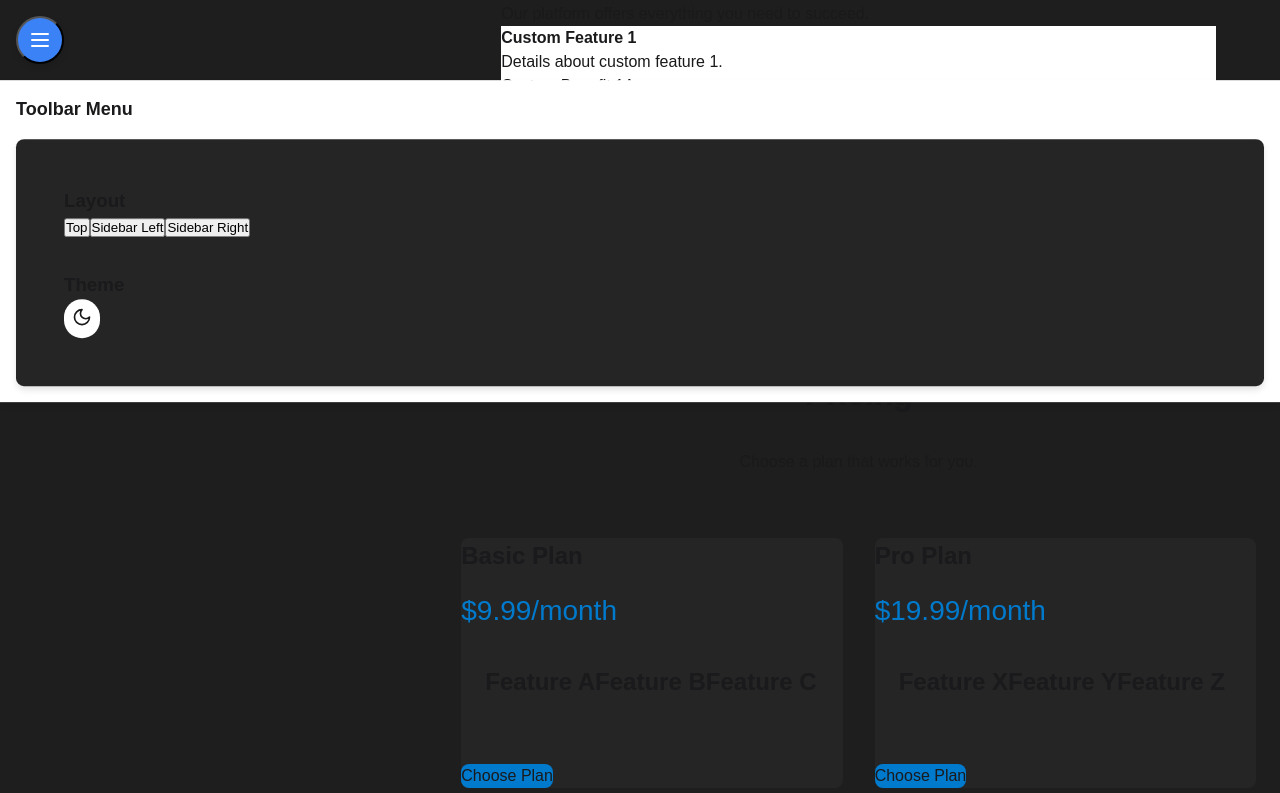
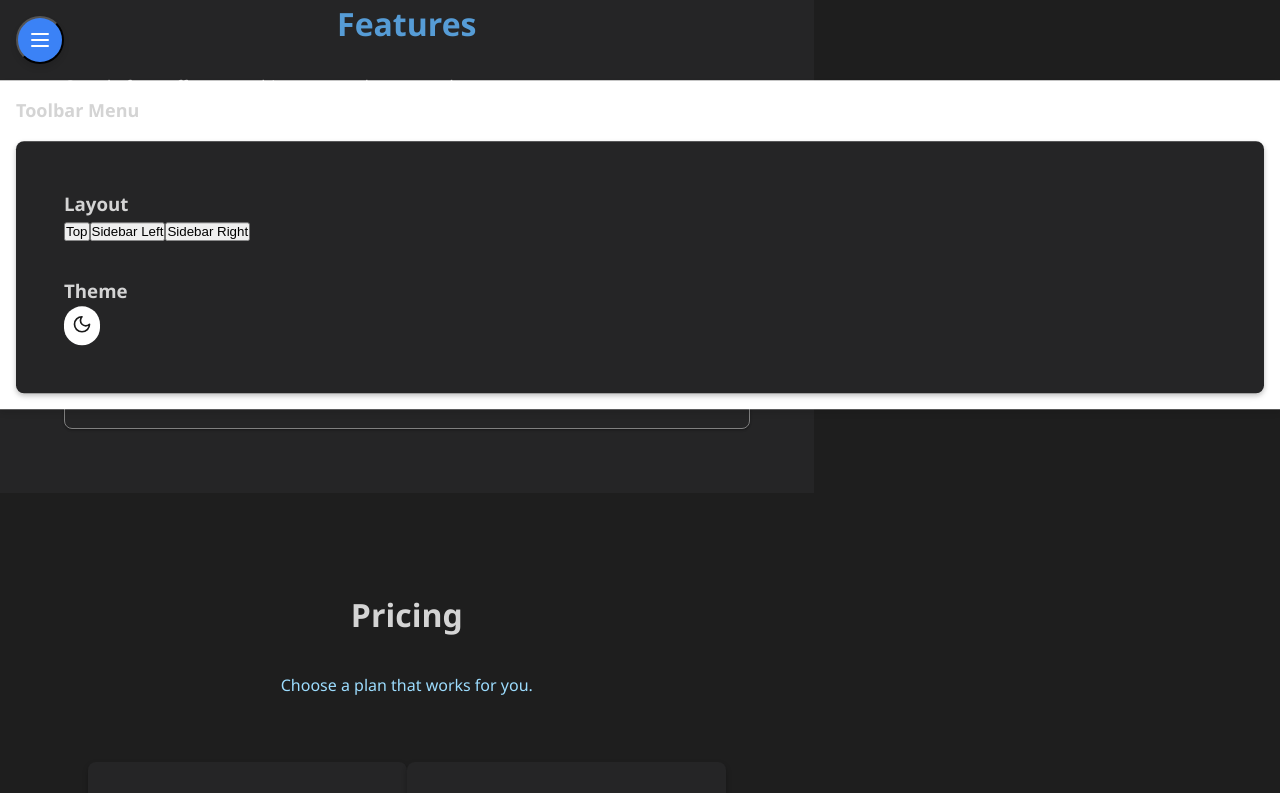
Before and after one commit to bgazman/ui, a React (Vite) app: page / in a window 1280 px wide. Shown: the part 720-1513 px from the top of the page. Built offline with nearby package versions, Linux system fonts and the light colour scheme.

Commit message:
more refactoring and fixing

```diff
--- a/src/components/features/features.css
+++ b/src/components/features/features.css
@@ -1,51 +1,70 @@
-/* features.css */
+.features-grid {
+    display: grid;
+    grid-template-columns: repeat(auto-fit, minmax(var(--card-min-width, 300px), 1fr));
+    gap: var(--layout-grid-gap-md, var(--space-3_5)); /* Default to medium gap */
+}
 .features-section {
-    padding: var(--section-padding, var(--spacing-2));
-    margin-top: var(--section-margin-top, var(--spacing-4));
+    padding: var(--section-padding, var(--space-4_5)); /* Default to defined space scale */
+    margin-top: var(--section-margin-top, var(--space-2_5)); /* Use appropriate space */
+    background-color: var(--color-content-background, #252526);
 }
 
 .features-title {
-    font-size: var(--title-font-size, var(--font-lg));
-    font-weight: var(--title-font-weight, bold);
-    margin-bottom: var(--title-margin-bottom, var(--spacing-2));
+    font-size: var(--font-7_5); /* Use typography variables for titles */
+    font-weight: var(--weight-4_4); /* Use weight variables */
+    margin-bottom: var(--space-3_5);
     text-align: center;
-}
-
-.features-grid {
-    display: grid;
-    grid-template-columns: repeat(auto-fit, minmax(var(--card-min-width, 300px), 1fr));
-    gap: var(--grid-gap, var(--spacing-3));
+    color: var(--primary-color); /* Utilize primary color for title */
 }
 
 .feature-card {
-    padding: var(--card-padding, var(--spacing-2));
-    border: var(--card-border-width, 1px) solid var(--card-border-color, var(--color-border));
-    border-radius: var(--card-border-radius, var(--radius-lg));
-    box-shadow: var(--box-shadow-card, none);
-    background-color: var(--card-bg, #ffffff);
-    transition: var(--transition-transform, transform 0.2s);
+    padding: var(--card-padding, var(--space-2_5)); /* Defined spacing */
+    border: 1px solid var(--neutral-color); /* Use neutral color for card border */
+    border-radius: var(--radius-2_5, 8px);
+    box-shadow: var(--shadow-1_3); /* Subtle shadow */
+    background-color: var(--surface-color, #ffffff);
+    transition: transform var(--transition-2_3, 300ms) var(--transition-timing, ease);
 }
 
 .feature-card:hover {
     transform: translateY(var(--card-hover-lift, -4px));
-    box-shadow: var(--box-shadow-hover, 0px 6px 8px rgba(0, 0, 0, 0.15));
+    box-shadow: var(--shadow-2_3); /* Increase the shadow depth on hover */
+    background-color: var(--highlight-color, #3C3C3C); /* Ensure a more visible hover */
 }
 
 .feature-card__title {
-    font-size: var(--card-title-font-size, var(--font-md));
-    font-weight: var(--card-title-font-weight, 600);
-    margin-bottom: var(--card-title-margin-bottom, var(--spacing-1));
+    font-size: var(--font-4_5, 1.25rem); /* Title font size */
+    font-weight: var(--weight-3_4); /* Semi-bold weight */
+    margin-bottom: var(--space-1_5); /* Spacing consistency */
+    color: var(--primary-color, #569CD6); /* Use primary color */
 }
 
 .feature-card__description {
-    font-size: var(--card-description-font-size, var(--font-sm));
-    margin-bottom: var(--card-description-margin-bottom, var(--spacing-2));
-    color: var(--text-secondary, #6b7280);
+    font-size: var(--font-2_5, 1rem); /* Description font size */
+    margin-bottom: var(--space-2_5); /* Appropriate spacing */
+    color: var(--text-secondary, #9CDCFE); /* Match secondary text color */
 }
 
 .feature-card__benefits {
-    list-style-type: var(--benefit-list-style, disc);
-    padding-left: var(--benefit-list-padding, 1.25rem);
-    font-size: var(--benefit-list-font-size, var(--font-sm));
-    color: var(--text-secondary, #6b7280);
+    list-style-type: disc;
+    padding-left: var(--space-2_5);
+    font-size: var(--font-1_5); /* Secondary font sizing for lists */
+    color: var(--text-secondary, #9CDCFE); /* Align with secondary style */
 }
+.feature-card__button {
+    display: inline-block;
+    height: var(--btn-height, 2.5rem);
+    padding: var(--btn-padding, 0 1rem);
+    border-radius: var(--btn-radius, var(--radius-1_5, 4px));
+    font-size: var(--font-2_5, 1rem);
+    font-weight: var(--weight-3_4); /* Ensure legible button text */
+    color: #fff;
+    background-color: var(--accent-blue);
+    text-align: center;
+    text-decoration: none;
+    transition: all var(--transition-1_3);
+}
+
+.feature-card__button:hover {
+    background-color: var(--accent-hover); /* Darker hover color */
+}
--- a/src/components/header/header.css
+++ b/src/components/header/header.css
@@ -1,6 +1,6 @@
 /* Overall header styles */
 .header {
-  background-color: var(--surface-color); /* Theme-based surface background */
+  background-color: var(--header-bg); /* Theme-based surface background */
   box-shadow: var(--shadow-2_3); /* Use theme shadow variable */
   padding: var(--space-4_5); /* Consistent spacing from theme */
   display: flex;
--- a/src/components/header/header.tsx
+++ b/src/components/header/header.tsx
@@ -15,11 +15,11 @@ interface HeaderProps {
 
 const Header: React.FC<HeaderProps> = ({ logo, navItems, brandName, onSettingsClick }) => {
     return (
-        <header className="header bg-white shadow-md p-4">
-            <div className="header-container container mx-auto flex justify-between items-center">
+        <header className="header ">
+            <div className="header-container">
                 {/* Logo */}
                 <div className="header-logo">
-                    <a href={logo.src} className="header-brand text-xl font-bold text-gray-800">
+                    <a href={logo.src} className="header-brand">
                         {brandName}
                     </a>
                 </div>
--- a/src/components/layout/layout.css
+++ b/src/components/layout/layout.css
@@ -9,7 +9,7 @@
 /* Top layout */
 .layout-container[data-layout="top"] {
     grid-template-areas:
-        "topbar"
+        "header"
         "content";
     grid-template-rows: var(--header-height) 1fr; /* Use dynamic header height */
 }
@@ -21,7 +21,7 @@
 /* Left sidebar layout */
 .layout-container[data-layout="sidebar-left"] {
     grid-template-areas:
-        "topbar topbar"
+        "header header"
         "sidebar content";
     grid-template-columns: var(--navigation-width) 1fr; /* Use theme sidebar width */
     grid-template-rows: var(--header-height) 1fr;
@@ -36,7 +36,7 @@
 /* Right sidebar layout */
 .layout-container[data-layout="sidebar-right"] {
     grid-template-areas:
-        "topbar topbar"
+        "header header"
         "content sidebar";
     grid-template-columns: 1fr var(--navigation-width); /* Sidebar width defined in theme */
     grid-template-rows: var(--header-height) 1fr;
@@ -49,9 +49,9 @@
 }
 
 /* Shared grid areas */
-.topbar {
-    grid-area: topbar;
-    background-color: var(--primary-color); /* Use theme primary color */
+.header {
+    grid-area: header;
+    background-color: var(--header-bg);
     color: var(--text-secondary); /* Contrasting color for readability */
     padding: 0 var(--space-4_5); /* Use large spacing for padding */
     display: flex;
@@ -61,7 +61,7 @@
 
 .sidebar {
     grid-area: sidebar;
-    background-color: var(--surface-color); /* Surface background variable */
+    background-color: var(--sidebar-bg);
     border-right: 1px solid var(--highlight-color); /* Sidebar border color */
     padding: var(--space-2_5); /* Use spacing variable for consistent padding */
     overflow-y: auto;
@@ -74,7 +74,7 @@
     grid-area: content;
     padding: var(--space-3_5); /* Use theme spacing variable */
     overflow-y: auto;
-    background-color: var(--color-content-background, var(--color-background)); /* Fallback for content area */
+    background-color: var(--content-bg);
     color: var(--color-text); /* Theme text color */
 }
 
@@ -90,21 +90,3 @@
 .sidebar__nav-link:hover {
     color: var(--primary-color); /* Change to primary color on hover */
 }
-
-/* Root layout variables */
-:root {
-    /* Header and Navigation */
-    --layout-header-height: var(--header-height, 60px); /* Header height (supports fallback) */
-    --layout-sidebar-width: var(--navigation-width, 250px); /* Sidebar width */
-    --layout-sidebar-collapsed-width: var(--collapsed-sidebar-width, 60px); /* Collapsed sidebar width */
-
-    /* Grid Gaps */
-    --layout-grid-gap-sm: var(--grid-gap-1_1, 1.5rem); /* Smaller gaps */
-    --layout-grid-gap-md: var(--grid-gap-2_1, 2rem); /* Medium gaps */
-    --layout-grid-gap-lg: var(--grid-gap-3_1, 2.5rem); /* Larger gaps */
-
-    /* Sizing */
-    --layout-max-width: var(--container-width, 1200px); /* Maximum container width */
-    --layout-section-padding: var(--section-padding, 4rem); /* Section padding */
-    --layout-content-margin: var(--space-2_5, 1rem); /* Content margin controlled dynamically */
-}
--- a/src/components/pricing/pricing.css
+++ b/src/components/pricing/pricing.css
@@ -1,72 +1,76 @@
-/* pricing.css */
 .pricing-section {
-    padding: var(--space-6_5) 0; /* Consistent section padding from theme */
+    padding: var(--section-padding); /* Reuse section padding from theme */
+    margin-top: var(--section-margin-top); /* Optional: Consistent vertical spacing */
 }
 
 .pricing-container {
-    max-width: var(--container-width); /* Theme-based container width */
-    margin: 0 auto; /* Center align */
-    padding: 0 var(--space-3_5); /* Responsive container padding */
+    max-width: var(--layout-max-width); /* Use the defined maximum container width */
+    margin: 0 auto; /* Center alignment */
+    padding: 0 var(--space-3_5); /* Inner horizontal spacing based on root variables */
 }
 
 .pricing-title {
-    font-size: var(--font-7_5); /* Theme heading font size */
+    font-size: var(--font-7_5); /* Use theme heading font size */
     text-align: center;
-    margin-bottom: var(--space-4_5); /* Adjust margin-bottom using spacing variable */
+    margin-bottom: var(--space-4_5); /* Vertical spacing for separation */
 }
 
 .pricing-subtitle {
-    color: var(--color-secondary); /* Use theme secondary text color */
+    color: var(--text-secondary); /* Use root secondary text color */
     text-align: center;
-    margin-bottom: var(--space-6_5); /* Theme spacing for margin */
+    margin-bottom: var(--space-6_5); /* Consistent bottom spacing */
 }
 
 .pricing-list {
     display: grid;
-    grid-template-columns: repeat(auto-fit, minmax(var(--card-min-width, 300px), 1fr)); /* Flexible responsive columns */
-    gap: var(--space-4_5); /* Theme-based gap for grid */
+    grid-template-columns: repeat(auto-fit, minmax(var(--card-min-width, 300px), 1fr)); /* Responsive columns for cards */
+    gap: var(--layout-grid-gap-lg); /* Consistent grid spacing */
 }
 
 .pricing-card {
-    background-color: var(--surface-color); /* Theme-based surface background */
-    padding: var(--space-5); /* Consistent card padding */
-    border-radius: var(--radius-2_5); /* Rounded corners using theme value */
-    transition: transform var(--transition-2_3); /* Smooth transform transition */
+    background-color: var(--surface-color); /* Surface background set by theme */
+    padding: var(--card-padding, var(--space-5_5)); /* Card inner spacing */
+    border-radius: var(--radius-2_5); /* Theme-defined border radius */
+    box-shadow: var(--shadow-2_3); /* Subtle shadow for cards */
+    transition: transform var(--transition-2_3), box-shadow var(--transition-2_3); /* Smooth interaction effects */
 }
 
 .pricing-card:hover {
-    transform: translateY(var(--space-negative-1)); /* Slight hover lift effect */
+    transform: translateY(var(--card-hover-lift, -0.5rem)); /* Minor lift effect on hover */
+    box-shadow: var(--shadow-3_3); /* Enhanced depth for hover state */
 }
 
 .pricing-plan-title {
-    font-size: var(--font-5_5); /* Theme-based subheading font size */
-    margin-bottom: var(--space-2_5); /* Vertical spacing for margin-bottom */
+    font-size: var(--font-5_5); /* Subheading font size */
+    font-weight: var(--weight-3_4); /* Bold emphasis */
+    margin-bottom: var(--space-2_5); /* Space for visual separation */
 }
 
 .pricing-plan-price {
-    font-size: var(--font-6_5); /* Theme font size for pricing */
-    font-weight: var(--weight-3_4); /* Bold weight for price emphasis */
-    margin-bottom: var(--space-4_5); /* Adjust vertical spacing */
-    color: var(--accent-blue); /* Theme accent color for pricing */
+    font-size: var(--font-6_5); /* Font size for pricing */
+    font-weight: var(--weight-4_4); /* Enhanced weight for emphasis */
+    margin-bottom: var(--space-4_5); /* Spacing from next element */
+    color: var(--primary-color); /* Pricing color set to primary theme color */
 }
 
 .pricing-plan-features {
-    color: var(--color-secondary); /* Theme secondary text color */
-    margin-bottom: var(--space-6_5); /* Spacing for bottom margin */
-    padding-left: var(--space-3_5); /* Padding for feature list */
+    color: var(--text-secondary); /* Use secondary text color */
+    margin-bottom: var(--space-6_5); /* Consistent bottom margin */
+    padding-left: var(--space-3_5); /* Left padding for list indentation */
 }
 
 .choose-plan-btn {
     display: inline-block;
-    background-color: var(--accent-blue); /* Theme primary accent color for button */
-    color: var(--color-white); /* Theme text color for button */
-    padding: var(--space-2_5) var(--space-5); /* Consistent button padding */
-    border-radius: var(--radius-2_5); /* Rounded button corners */
-    text-decoration: none;
-    font-weight: var(--weight-2_5); /* Theme-based button font weight */
-    transition: background-color var(--transition-2_3); /* Smooth transition */
+    background-color: var(--accent-blue); /* Accent color for buttons */
+    color: #ffffff; /* Ensure readable text on button */
+    padding: var(--space-2_5) var(--space-5); /* Button paddings */
+    border-radius: var(--radius-2_5); /* Rounded corners */
+    font-weight: var(--weight-2_4); /* Medium weight for button text */
+    text-decoration: none; /* Remove underline for links styled as buttons */
+    transition: background-color var(--transition-2_3), transform var(--transition-2_3); /* Smooth hover effects */
 }
 
 .choose-plan-btn:hover {
-    background-color: var(--accent-hover); /* Theme hover color for button */
+    background-color: var(--accent-hover); /* Use hover state accent color */
+    transform: scale(1.05); /* Slight scaling effect for visual feedback */
 }
--- a/src/components/sidebar/sidebar.css
+++ b/src/components/sidebar/sidebar.css
@@ -1,7 +1,7 @@
 /* Sidebar-specific styles */
 .sidebar {
     background-color: var(--surface-color); /* Theme-based surface/background color */
-    width: var(--space-64); /* 16rem as per theme spacing variable */
+    width: var(--space-3_5); /* 16rem as per theme spacing variable */
     min-height: 100vh; /* Full viewport height */
     box-shadow: var(--shadow-3_3); /* Theme-defined shadow */
     padding: var(--space-5_5); /* Consistent medium padding from theme */
--- a/src/styles/responsive.css
+++ b/src/styles/responsive.css
@@ -33,7 +33,7 @@
   }
 
   /* Main content adjustments for full width */
-  .main-content {
+  .content {
     margin-left: 0 !important;
     margin-right: 0 !important;
   }
@@ -46,7 +46,7 @@
   .footer-container {
     display: grid;
     grid-template-columns: 1fr;
-    padding: 0 var(--spacing-md);
+    padding: 0 var(--space-2_5);
     gap: 1rem;
   }
 
--- a/src/styles/root-theme.css
+++ b/src/styles/root-theme.css
@@ -1,36 +1,49 @@
 :root {
   /* Typography */
-  --font-size-base: 16px; /* Base font size */
-  --line-height: 1.5; /* Default line height */
-  --font-family-base: 'Arial', sans-serif; /* Base font family */
-  --color-text-inverse: #FFFFFF; /* Text color for use on dark backgrounds */
-  --hover-bg-color: #E5E7EB; /* Background color for hover state */
-  /* Colors - VS Code-inspired */
-  --color-text: #1a1a1c; /* Default text color */
-  --color-background: #1E1E1E; /* Default background color */
-  --accent-blue: #007ACC; /* Accent color */
-  --accent-hover: #005A9E; /* Accent hover color */
-  --text-secondary: #9CDCFE; /* Secondary text color */
-  --primary-color: #569CD6; /* Primary color */
-  --surface-color: #252526; /* Surface color */
-  --neutral-color: #797979; /* Neutral color */
-  --highlight-color: #3C3C3C; /* Highlight color */
-  --color-content-background: var(--surface-color, #252526); /* Default to surface color or fallback */
+  --font-size-base: 16px;
+  --line-height: 1.6;
+  --font-family-base: 'Segoe UI', 'Roboto', 'Oxygen', 'Ubuntu', 'Cantarell', 'Fira Sans', 'Droid Sans', 'Helvetica Neue', sans-serif;
+  --font-family-monospace: 'Cascadia Code', 'Fira Code', 'Consolas', monospace;
+  --header-bg: orange;    /* Dark blue */
+  --sidebar-bg: blue;   /* Slightly lighter blue */
+  --content-bg: yellow;   /* Light gray */
+  /* Colors - Enhanced VS Code-inspired palette */
+  --color-text: #D4D4D4;
+  --color-background: #1E1E1E;
+  --color-text-inverse: #FFFFFF;
+  --accent-blue: #0078D4;
+  --accent-hover: #2B88D8;
+  --text-secondary: #9CDCFE;
+  --primary-color: #569CD6;
+  --surface-color: #252526;
+  --neutral-color: #808080;
+  --highlight-color: #3C3C3C;
+  --error-color: #F85149;
+  --success-color: #4EC9B0;
+  --warning-color: #CCA700;
+  --info-color: #75BEFF;
+
+  /* Hover and Focus States */
+  --hover-bg-color: #2A2D2E;
+  --focus-border-color: #007FD4;
+
+  /* Content Background */
+  --color-content-background: var(--surface-color);
+
   /* Scroll and Smoothing */
-  --scroll-behavior: smooth; /* Smooth scrolling */
-  --font-smoothing: antialiased; /* Smoothing for webkit-based browsers */
+  --scroll-behavior: smooth;
+  --font-smoothing: antialiased;
 
   /* Transitions */
-  --transition-speed: var(--transition-2_3, 300ms); /* Default transition speed */
-  --transition-timing: ease; /* Default timing for transitions */
+  --transition-speed: var(--transition-2_3, 300ms);
+  --transition-timing: cubic-bezier(0.4, 0, 0.2, 1);
 
   /* Base */
-  --font-family: 'Arial', sans-serif;
   --container-width: 1200px;
   --section-padding: 4rem;
   --section-margin-top: 2rem;
 
-  /* Typography */
+  /* Typography Scale */
   --font-0_5: 0.75rem;
   --font-1_5: 0.875rem;
   --font-2_5: 1rem;
@@ -42,12 +55,13 @@
   --font-8_5: 2.25rem;
   --font-9_5: 3rem;
 
+  /* Font Weights */
   --weight-1_4: 300;
   --weight-2_4: 400;
   --weight-3_4: 500;
   --weight-4_4: 700;
 
-  /* Spacing */
+  /* Spacing Scale */
   --space-0_5: 0.25rem;
   --space-1_5: 0.5rem;
   --space-2_5: 1rem;
@@ -57,7 +71,7 @@
   --space-6_5: 4rem;
   --space-7_5: 5rem;
 
-  /* Borders */
+  /* Border Radii */
   --radius-0_5: 0px;
   --radius-1_5: 4px;
   --radius-2_5: 8px;
@@ -65,27 +79,27 @@
   --radius-4_5: 16px;
   --radius-5_5: 9999px;
 
-  /* Effects */
-  --shadow-1_3: 0 1px 2px rgba(0,0,0,0.05);
-  --shadow-2_3: 0 4px 6px rgba(0,0,0,0.1);
-  --shadow-3_3: 0 12px 24px rgba(0,0,0,0.2);
+  /* Shadows */
+  --shadow-1_3: 0 1px 3px rgba(0,0,0,0.12), 0 1px 2px rgba(0,0,0,0.24);
+  --shadow-2_3: 0 3px 6px rgba(0,0,0,0.15), 0 2px 4px rgba(0,0,0,0.12);
+  --shadow-3_3: 0 10px 20px rgba(0,0,0,0.15), 0 3px 6px rgba(0,0,0,0.10);
 
-  /* Layout */
+  /* Z-index Scale */
   --z-1_3: 1;
   --z-2_3: 10;
   --z-3_3: 100;
 
-  /* Animation */
+  /* Animation Durations */
   --transition-1_3: 150ms;
   --transition-2_3: 300ms;
   --transition-3_3: 500ms;
 
-  /* Header and Navigation */
-  --header-height: 60px; /* Default header height */
-  --navigation-width: 250px; /* Default sidebar width */
-  --collapsed-sidebar-width: 60px; /* Width for collapsed sidebar */
+  /* Layout */
+  --header-height: 60px;
+  --navigation-width: 250px;
+  --collapsed-sidebar-width: 60px;
 
-  /* Grid */
+  /* Grid Gaps */
   --grid-gap-1_1: 1.5rem;
   --grid-gap-2_1: 2rem;
   --grid-gap-3_1: 2.5rem;
@@ -95,4 +109,30 @@
   --btn-height: 2.5rem;
   --btn-padding: 0 1rem;
   --btn-radius: var(--radius-1_5);
+
+  /* Cards */
+  --card-hover-lift: -0.5rem;
+  --card-padding: 1.5rem;
+  --card-border-radius: var(--radius-2_5);
+  --card-bg-color: var(--surface-color);
+
+  /* Forms */
+  --input-height: 2.5rem;
+  --input-padding: 0.5rem 1rem;
+  --input-border-color: var(--neutral-color);
+  --input-focus-border-color: var(--accent-blue);
+
+  /* Tooltips */
+  --tooltip-bg-color: var(--highlight-color);
+  --tooltip-text-color: var(--color-text-inverse);
+
+  /* Scrollbar */
+  --scrollbar-width: 10px;
+  --scrollbar-track-color: var(--surface-color);
+  --scrollbar-thumb-color: var(--neutral-color);
+
+  /* Code Blocks */
+  --code-bg-color: #1E1E1E;
+  --code-text-color: #D4D4D4;
+  --code-border-color: #3C3C3C;
 }
```
